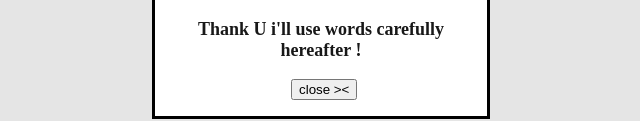
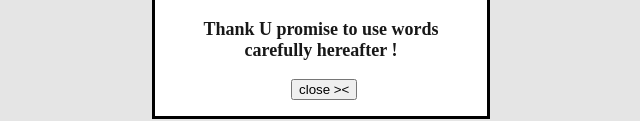
Before and after one commit to DULPALAMAKUMBURA/imsorry.github.io, a plain HTML site: page index.html in a window 1280 px wide. Both pictures are taken after a click on the button "YES but only this time!". Shown: the part 477-598 px from the top of the page, without its empty margins (319-959 px from the left). Drawn offline with Linux system fonts and the light colour scheme.

Commit message:
Update index.html

```diff
--- a/index.html
+++ b/index.html
@@ -55,7 +55,7 @@
     <dialog id="dialog">
         <img  class="pic1" src="image.png" width="250px" height="250px" alt="">
         <br/>
-        <center><p>Thank U i'll use words carefully hereafter !</p></center>
+        <center><p>Thank U promise to use words carefully hereafter !</p></center>
 
     <button onclick="closeModal()" class="right">close ><</3></button>
     </dialog>
```
